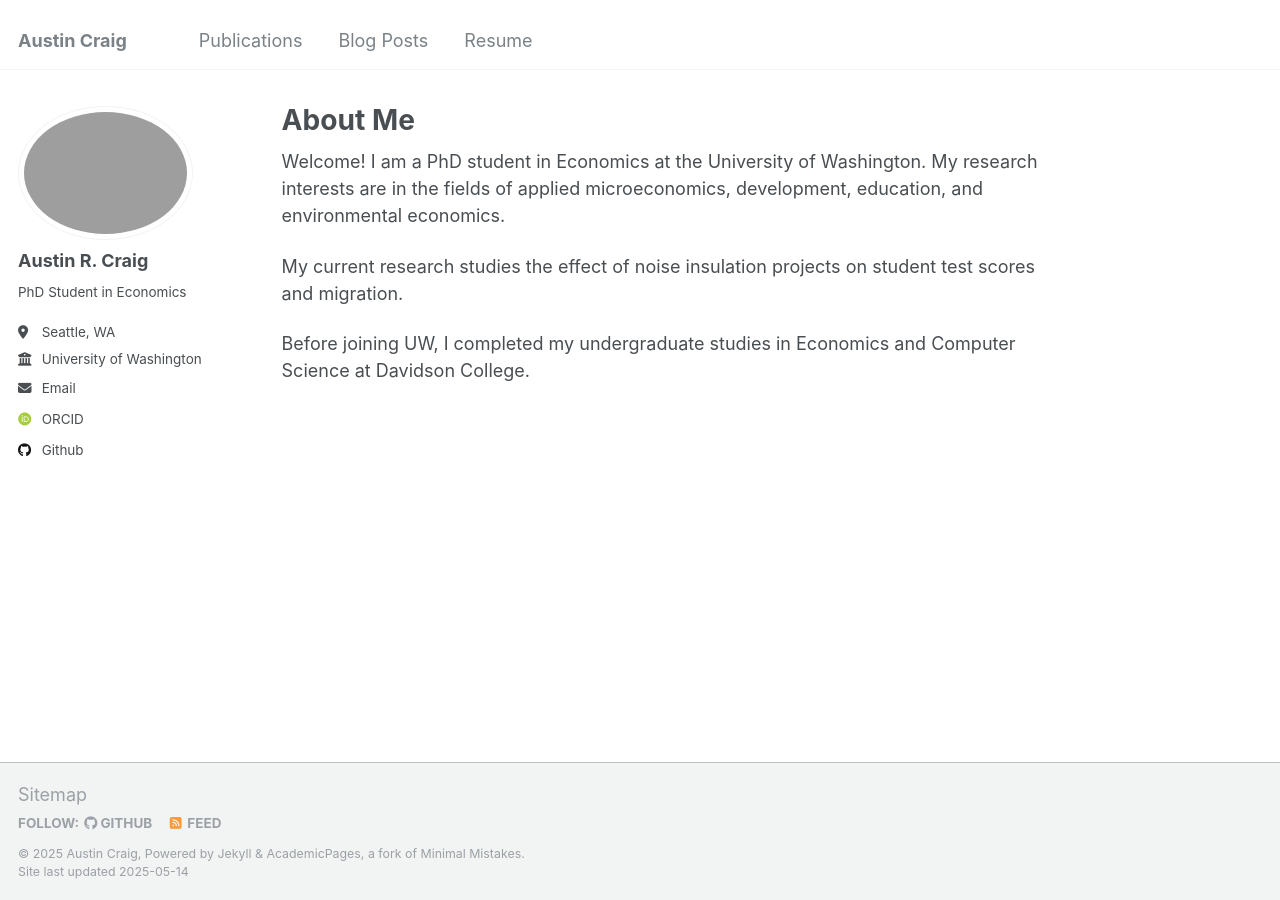
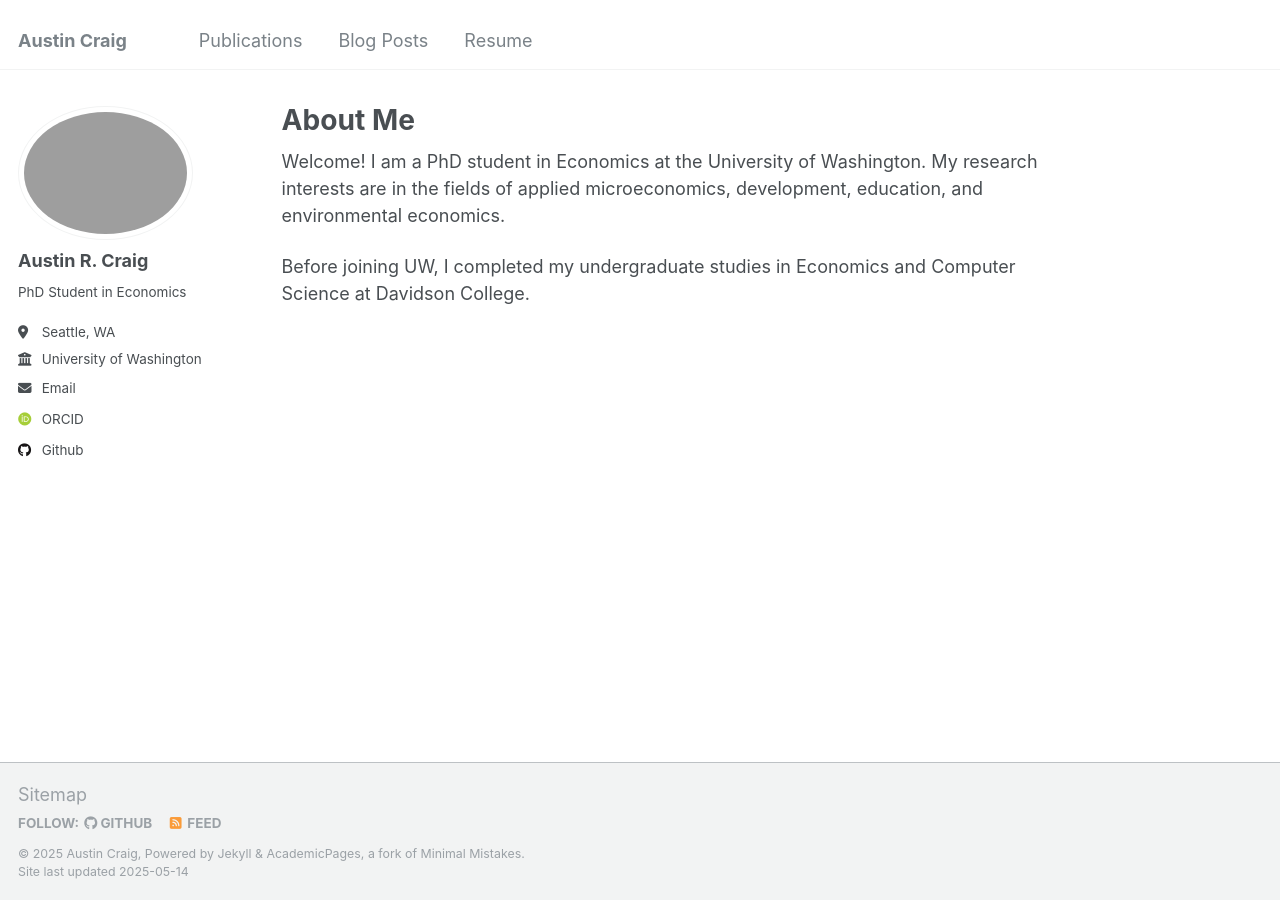
Before and after one commit to austinrobertcraig/austinrobertcraig.github.io, a Jekyll site: the page built from _pages/about.md, in a window 1280 px wide. Built offline with Jekyll 4.4.1, drawn with Linux system fonts in a browser that asks for light colours; some web fonts are replaced.

Commit message:
simplify about.md

```diff
--- a/_pages/about.md
+++ b/_pages/about.md
@@ -9,6 +9,4 @@ redirect_from:
 
 Welcome! I am a PhD student in Economics at the University of Washington. My research interests are in the fields of applied microeconomics, development, education, and environmental economics.
 
-My current research studies the effect of noise insulation projects on student test scores and migration.
-
 Before joining UW, I completed my undergraduate studies in Economics and Computer Science at Davidson College.
```
